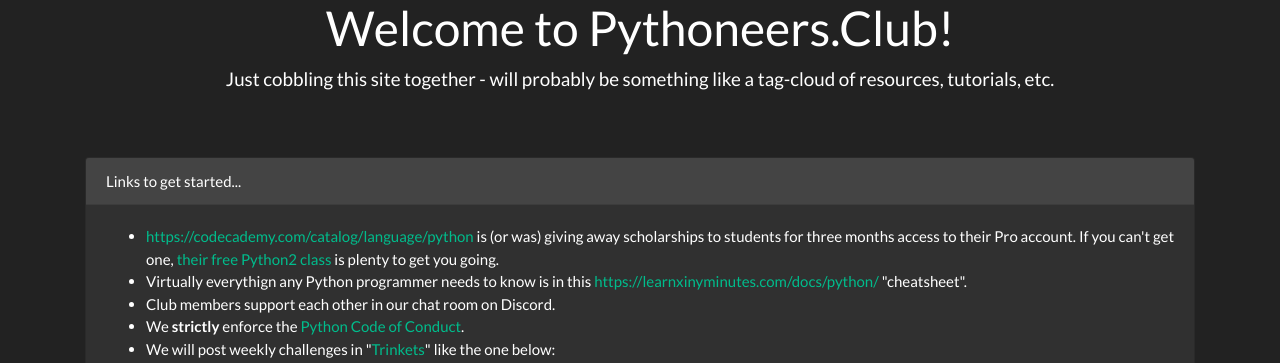
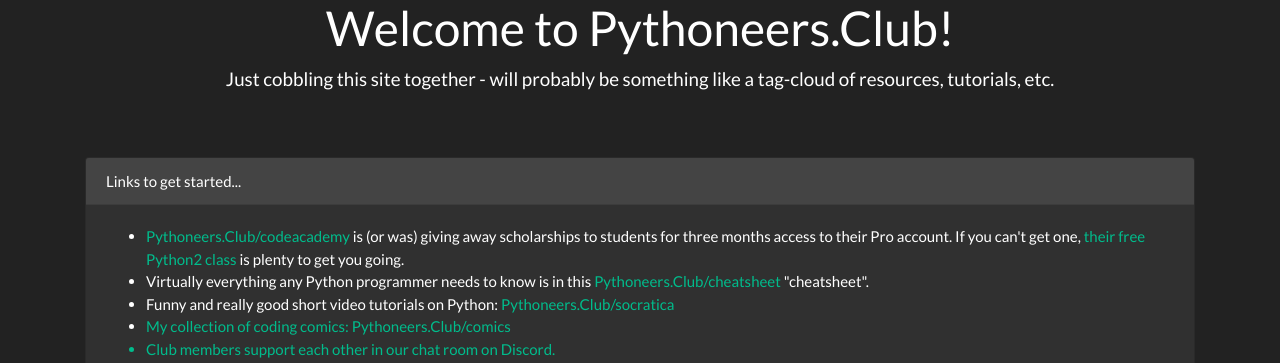
Before and after one commit to jasonblum/pythoneersclub, a Django app: page / in a window 1280 px wide. Shown: the part 129-492 px from the top of the page. Run offline with Django 3.2, Linux system fonts and the light colour scheme; some libraries are stand-ins or nearby versions.

Commit message:
home page

```diff
--- a/pythoneersclub/urls.py
+++ b/pythoneersclub/urls.py
@@ -10,6 +10,7 @@ urlpatterns = [
 
     path('chat/', RedirectView.as_view(url='http://discord.gg/2USePEX')),
     path('cheatsheet/', RedirectView.as_view(url='https://learnxinyminutes.com/docs/python/')),
+    path('codeacademy/', RedirectView.as_view(url='https://www.codecademy.com/catalog/language/python')),
     path('comics/', RedirectView.as_view(url='https://www.dropbox.com/sh/28ab0g5jags1xam/AAAYoFDBXk90V_-TSFjlb8O6a')),
     path('socratica/', RedirectView.as_view(url='https://www.youtube.com/playlist?list=PLi01XoE8jYohWFPpC17Z-wWhPOSuh8Er-')),
     path('trinket/', RedirectView.as_view(url='https://trinket.io/courses/join/JXnYU8')),
--- a/shared/templates/home.html
+++ b/shared/templates/home.html
@@ -60,12 +60,14 @@
         <div class="card-body">
           <ul>
             <li>
-              <a href="https://www.codecademy.com/catalog/language/python">https://codecademy.com/catalog/language/python</a> is (or was) giving away scholarships to students for three months access to their Pro account.  If you can't get one, <a href="https://www.codecademy.com/learn/learn-python">their free Python2 class</a> is plenty to get you going.
+              <a href="http://Pythoneers.Club/codeacademy">Pythoneers.Club/codeacademy</a> is (or was) giving away scholarships to students for three months access to their Pro account.  If you can't get one, <a href="https://www.codecademy.com/learn/learn-python">their free Python2 class</a> is plenty to get you going.
             </li>
-            <li>Virtually everythign any Python programmer needs to know is in this <a href="https://learnxinyminutes.com/docs/python/">https://learnxinyminutes.com/docs/python/</a> "cheatsheet".</li>
+            <li>Virtually everything any Python programmer needs to know is in this <a href="http://Pythoneers.Club/cheatsheet">Pythoneers.Club/cheatsheet</a> "cheatsheet".</li>
+            <li>Funny and really good short video tutorials on Python: <a href="http://Pythoneers.Club/socratica">Pythoneers.Club/socratica</li>
+            <li>My collection of coding comics: <a href="http://Pythoneers.Club/comics">Pythoneers.Club/comics</li>
             <li>Club members support each other in our chat room on Discord.</li>
             <li>We <strong>strictly</strong> enforce the <a href="https://www.python.org/psf/conduct/">Python Code of Conduct</a>.
-            <li>We will post weekly challenges in "<a href="https://trinket.io/jasonblum/courses/pythoneers-club">Trinkets</a>" like the one below:</li>
+            <li>We will post weekly challenges in "<a href="http://Pythoneers.Club/trinket">Trinkets</a>" like the one below:</li>
           </ul>
           <iframe src="https://trinket.io/embed/python3/f8a57a81e4?start=result" width="100%" height="500" frameborder="0" marginwidth="0" marginheight="0" allowfullscreen></iframe>
         </div>
```
